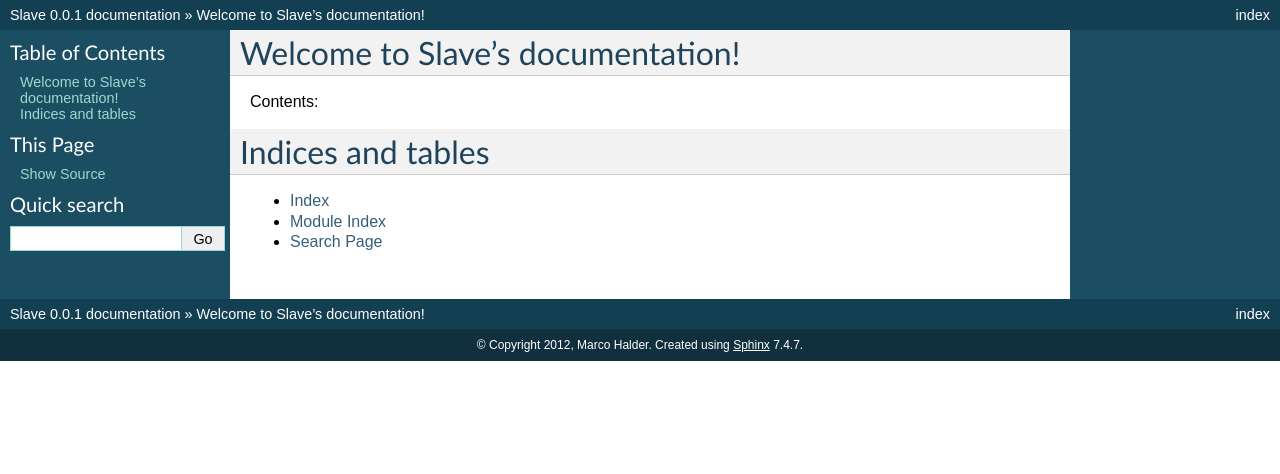
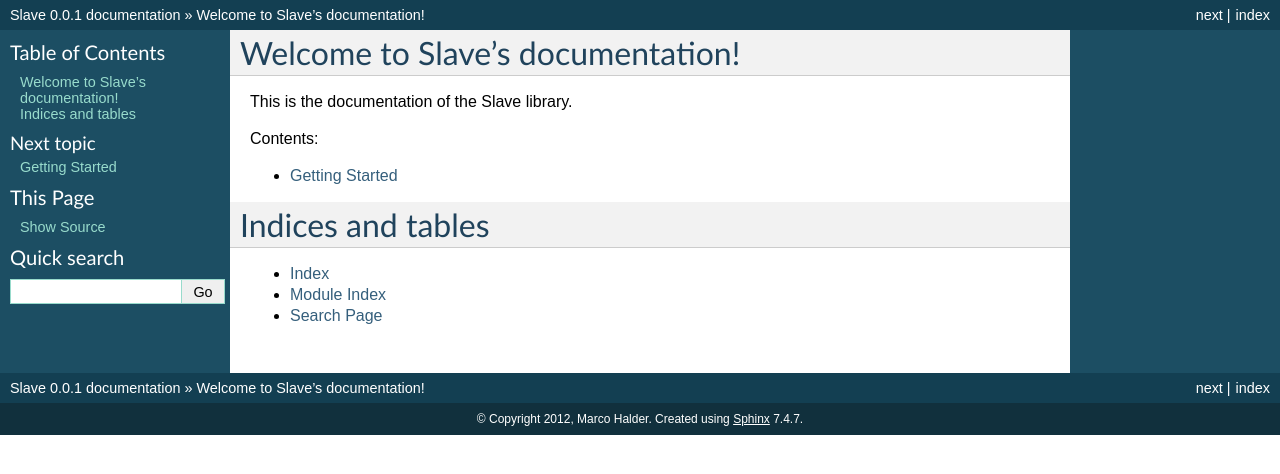
Before and after one commit to p3trus/slave, a Sphinx documentation site: the page built from doc/source/index.rst, in a window 1280 px wide. Shown: the top 474 px of the page. Built offline with Sphinx 7.4.7, drawn with Linux system fonts in a browser that asks for light colours; formulas are drawn with MathJax 3.

Commit message:
small enhancement in documentation.

```diff
--- a/doc/source/index.rst
+++ b/doc/source/index.rst
@@ -6,10 +6,15 @@
 Welcome to Slave's documentation!
 =================================
 
+This is the documentation of the Slave library.
+
 Contents:
 
 .. toctree::
    :maxdepth: 2
+
+   intro
+   tutorial
 
 
 
--- /dev/null
+++ b/doc/source/intro.rst
@@ -0,0 +1,3 @@
+
+Getting Started
+===============
```
Also changed, not shown: doc/source/tutorial.rst (added).
